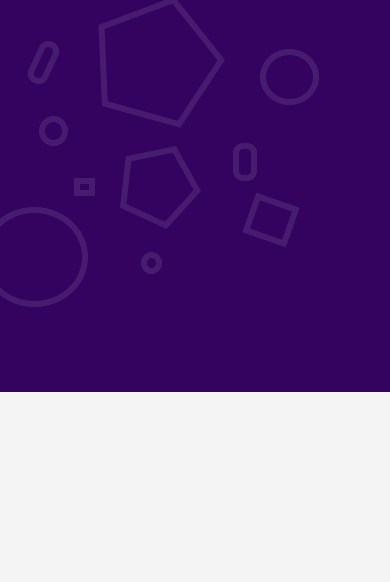
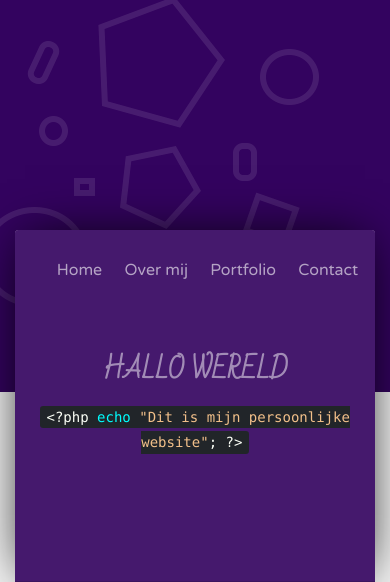
Before and after one commit to daandevos/d44n, a website with bundled scripts: page index.html in a window 390 px wide. Shown: the part 325-907 px from the top of the page. Before the commit the page ends 844 px from the top, so only its background shows below. Built offline with nearby package versions, Linux system fonts and the light colour scheme; files whose address does not match are found by name.

Commit message:
Navbar created

```diff
--- a/assets/sass/app.scss
+++ b/assets/sass/app.scss
@@ -17,3 +17,6 @@ body {
 
 // Partials
 @import "partials/header";
+@import "partials/cards";
+@import "partials/navbar";
+@import "partials/code";
--- /dev/null
+++ b/assets/sass/partials/_cards.scss
@@ -0,0 +1,39 @@
+.card-content {
+    @extend .card;
+    border: none;
+    box-shadow: 0px 0px 50px -10px $black;
+
+    .card-mainheader {
+        @extend .card-header;
+        background-color: $light-indigo;
+        color: white;
+        padding: 125px 20px 125px 20px;
+
+        .hello-world {
+            font-family: 'Bad Script', cursive;
+            font-size: 25px;
+            font-weight: bold;
+            opacity: 0.5;
+            margin-bottom: 20px;
+        }
+    }
+
+    .card-body-content {
+        @extend .card-body;
+        background-color: #fcfcfc;
+        padding: 0px 15px 0px 15px;
+
+        .col,
+        .col-md-4,
+        .col-md-5,
+        .col-md-6,
+        .col-md-7,
+        .col-md-12 {
+            padding: 35px;
+        }
+
+        .box {
+            min-height: 500px;
+        }
+    }
+}
--- /dev/null
+++ b/assets/sass/partials/_code.scss
@@ -0,0 +1,9 @@
+kbd {
+    .echo {
+        color: #00ffff;
+    }
+
+    .string {
+        color: #f2c08a;
+    }
+}
--- /dev/null
+++ b/assets/sass/partials/_navbar.scss
@@ -0,0 +1,30 @@
+.nav-top {
+    @extend .fixed-top;
+    position: absolute;
+    top: 20px;
+    left: 25px;
+
+    .nav-link {
+        padding: 0.5rem 0.7rem;
+        opacity: 0.6;
+        @include transition(all .25s ease-in-out);
+
+        &:hover {
+            opacity: 1;
+        }
+    }
+}
+
+@media screen and (max-width: 375px) {
+    .nav-top {
+        display: none;
+    }
+}
+
+@media screen and (max-width: 768px) {
+    .nav-top {
+        justify-content: center;
+        -webkit-box-pack: center;
+        -ms-flex-pack: center;
+    }
+}
--- a/index.html
+++ b/index.html
@@ -55,6 +55,26 @@
                 </div>
             </div>
         </div>
+        <div class="container">
+            <div class="row">
+                <div class="col">
+                    <div class="card-content">
+                        <div class="card-mainheader text-center">
+                            <nav class="nav nav-top">
+                                <a class="nav-link" href="#home">Home</a>
+                                <a class="nav-link" href="#about">Over mij</a>
+                                <a class="nav-link" href="#portfolio">Portfolio</a>
+                                <a class="nav-link" href="#contact">Contact</a>
+                            </nav>
+                            <h3 class="text-uppercase hello-world">Hallo wereld</h3>
+                            <kbd>&#60;&#63;php <span class="echo">echo</span> <span class="string">"Dit is mijn persoonlijke website"</span>; &#63;&#62;</kbd>
+                        </div>
+                        <div class="card-body-content">
+                        </div>
+                    </div>
+                </div>
+            </div>
+        </div>
         <script src="public/js/app.js"></script>
     </body>
 </html>
```
Also changed, not shown: public/css/app.css.
